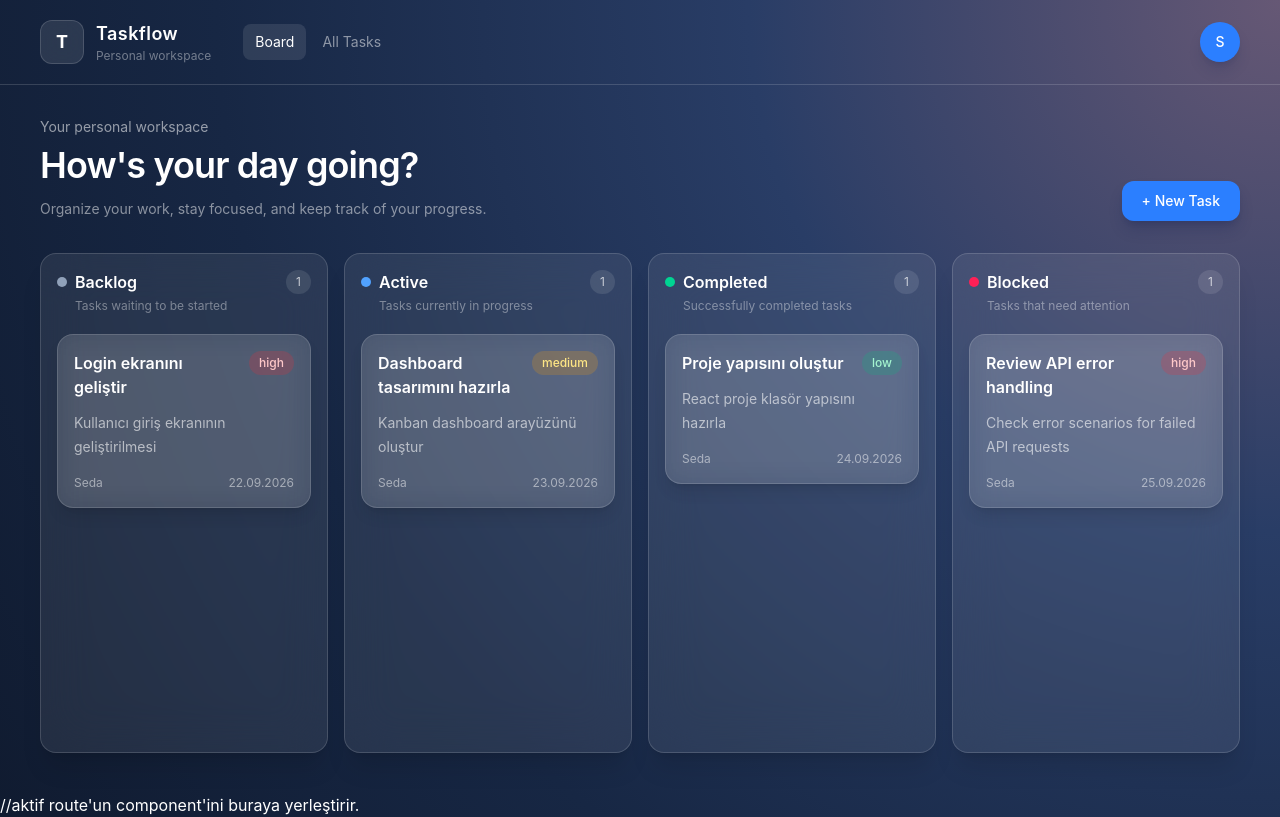
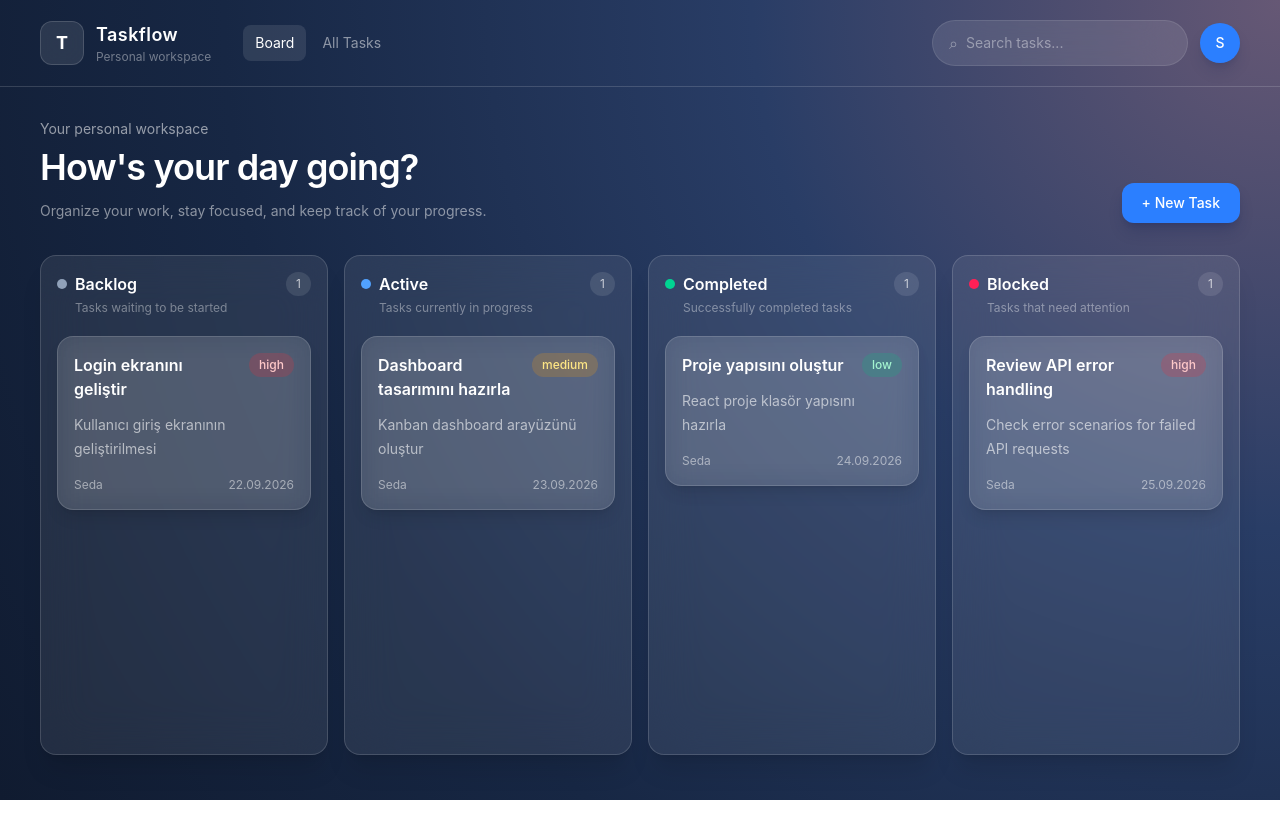
Before and after one commit to sedaahi/taskflow-kanban, a React (Vite) app: page / in a window 1280 px wide. Built offline with nearby package versions, Linux system fonts and the light colour scheme.

Commit message:
feat: Task search added

```diff
--- a/src/components/KanbanBoard.jsx
+++ b/src/components/KanbanBoard.jsx
@@ -1,8 +1,18 @@
 import { useSelector } from "react-redux";
 import KanbanColumn from "./KanbanColumn";
+import { filterTasksBySearch } from "../utils/taskUtils";
 
 const KanbanBoard = ({ onTaskClick }) => {
     const tasks = useSelector((state) => state.tasks.tasks);
+
+    const searchText = useSelector(
+        (state) => state.tasks.searchText
+    );
+
+    const filteredTasks = filterTasksBySearch(
+        tasks,
+        searchText
+    );
 
     const columns = [
         {
@@ -34,7 +44,7 @@ const KanbanBoard = ({ onTaskClick }) => {
     return (
         <div className="grid grid-cols-1 gap-4 md:grid-cols-2 xl:grid-cols-4">
             {columns.map((column) => {
-                const columnTasks = tasks.filter(
+                const columnTasks = filteredTasks.filter(
                     (task) => task.status === column.status
                 );
 
--- a/src/components/Layout.jsx
+++ b/src/components/Layout.jsx
@@ -2,13 +2,14 @@ import { Outlet } from "react-router-dom";
 import Navbar from "./Navbar";
 
 const Layout = () => {
-  return (
-    <main className="min-h-screen bg-[radial-gradient(circle_at_top_right,_#665875_0%,_#293d66_35%,_#172744_70%,_#101b30_100%)] text-white">
-      <Navbar />
+    return (
+        <main className="min-h-screen bg-[radial-gradient(circle_at_top_right,_#665875_0%,_#293d66_35%,_#172744_70%,_#101b30_100%)] text-white">
+            <Navbar />
 
-      <Outlet /> //aktif route'un component'ini buraya yerleştirir.
-    </main>
-  );
+            {/* //aktif route'un component'ini buraya yerleştirir. */}
+            <Outlet />
+        </main>
+    );
 };
 
 export default Layout;
--- a/src/components/Navbar.jsx
+++ b/src/components/Navbar.jsx
@@ -1,11 +1,18 @@
+import { useDispatch, useSelector } from "react-redux";
 import { NavLink } from "react-router-dom";
+import { setSearchText } from "../store/taskSlice";
 
 const Navbar = () => {
+  const dispatch = useDispatch();
+
+  const searchText = useSelector(
+    (state) => state.tasks.searchText
+  );
+
   const getNavLinkClass = ({ isActive }) =>
-    `rounded-lg px-3 py-2 text-sm transition ${
-      isActive
-        ? "bg-white/10 text-white"
-        : "text-white/50 hover:bg-white/[0.06] hover:text-white"
+    `rounded-lg px-3 py-2 text-sm transition ${isActive
+      ? "bg-white/10 text-white"
+      : "text-white/50 hover:bg-white/[0.06] hover:text-white"
     }`;
 
   return (
@@ -50,17 +57,21 @@ const Navbar = () => {
 
         {/* Right Side */}
         <div className="flex items-center gap-3">
-          {/* <div className="hidden w-64 items-center rounded-full border border-white/10 bg-white/10 px-4 py-2.5 backdrop-blur-xl lg:flex">
+          <div className="hidden w-64 items-center rounded-full border border-white/10 bg-white/10 px-4 py-2.5 backdrop-blur-xl lg:flex">
             <span className="mr-2 text-white/40">
               ⌕
             </span>
 
             <input
               type="text"
+              value={searchText}
+              onChange={(event) =>
+                dispatch(setSearchText(event.target.value))
+              }
               placeholder="Search tasks..."
               className="w-full bg-transparent text-sm text-white outline-none placeholder:text-white/40"
             />
-          </div> */}
+          </div>
 
           <div className="grid h-10 w-10 place-items-center rounded-full bg-blue-500 text-sm font-medium text-white shadow-lg shadow-blue-950/20">
             S
--- a/src/pages/AllTasksPage.jsx
+++ b/src/pages/AllTasksPage.jsx
@@ -1,8 +1,17 @@
 import { useSelector } from "react-redux";
+import { filterTasksBySearch } from "../utils/taskUtils";
 
 const AllTasksPage = () => {
+  const tasks = useSelector((state) => state.tasks.tasks);
 
-  const tasks = useSelector((state) => state.tasks.tasks);
+  const searchText = useSelector(
+    (state) => state.tasks.searchText
+  );
+
+  const filteredTasks = filterTasksBySearch(
+    tasks,
+    searchText
+  );
 
   const statusLabels = {
     pending: "Backlog",
@@ -26,9 +35,8 @@ const AllTasksPage = () => {
 
   return (
     <div className="mx-auto max-w-[1500px] px-6 py-8 lg:px-10">
+      {/* Page Header */}
       <div className="mb-8">
-
-
         <h1 className="text-3xl font-semibold">
           All Tasks
         </h1>
@@ -38,6 +46,7 @@ const AllTasksPage = () => {
         </p>
       </div>
 
+      {/* Tasks Table */}
       <div className="overflow-hidden rounded-2xl border border-white/15 bg-white/[0.08] backdrop-blur-xl">
         <div className="overflow-x-auto">
           <table className="w-full min-w-[800px] text-left">
@@ -66,11 +75,13 @@ const AllTasksPage = () => {
             </thead>
 
             <tbody>
-                {tasks.map((task) => (
+              {filteredTasks.length > 0 ? (
+                filteredTasks.map((task) => (
                   <tr
                     key={task.id}
                     className="border-b border-white/[0.07] transition last:border-0 hover:bg-white/[0.05]"
                   >
+                    {/* Task */}
                     <td className="px-5 py-4">
                       <p className="font-medium text-white">
                         {task.title}
@@ -81,6 +92,7 @@ const AllTasksPage = () => {
                       </p>
                     </td>
 
+                    {/* Status */}
                     <td className="px-5 py-4">
                       <span
                         className={`rounded-full px-3 py-1 text-xs ${
@@ -91,6 +103,7 @@ const AllTasksPage = () => {
                       </span>
                     </td>
 
+                    {/* Priority */}
                     <td className="px-5 py-4">
                       <span
                         className={`rounded-full px-3 py-1 text-xs capitalize ${
@@ -101,24 +114,48 @@ const AllTasksPage = () => {
                       </span>
                     </td>
 
+                    {/* Assignee */}
                     <td className="px-5 py-4 text-sm text-white/70">
                       {task.assignee}
                     </td>
 
+                    {/* Created Date */}
                     <td className="px-5 py-4 text-sm text-white/50">
                       {new Date(
                         task.createdAt
                       ).toLocaleDateString("en-GB")}
                     </td>
                   </tr>
-                ))}
+                ))
+              ) : (
+                /* Empty Search Result */
+                <tr>
+                  <td
+                    colSpan="5"
+                    className="px-5 py-12 text-center"
+                  >
+                    <p className="text-sm font-medium text-white/70">
+                      No tasks found.
+                    </p>
+
+                    <p className="mt-1 text-xs text-white/40">
+                      Try searching with a different keyword.
+                    </p>
+                  </td>
+                </tr>
+              )}
             </tbody>
           </table>
         </div>
       </div>
 
+      {/* Task Count */}
       <p className="mt-4 text-sm text-white/40">
-          {tasks.length} {tasks.length === 1 ? "task" : "tasks"} in total
+        {searchText.trim()
+          ? `${filteredTasks.length} of ${tasks.length} tasks shown`
+          : `${tasks.length} ${
+              tasks.length === 1 ? "task" : "tasks"
+            } in total`}
       </p>
     </div>
   );
--- a/src/store/taskSlice.js
+++ b/src/store/taskSlice.js
@@ -39,6 +39,7 @@ const initialState = {
             createdAt: "2026-09-25T11:00:00.000Z",
         },
     ],
+    searchText: "",
 };
 
 const taskSlice = createSlice({
@@ -81,6 +82,9 @@ const taskSlice = createSlice({
                 task.status = status;
             }
         },
+        setSearchText: (state, action) => {
+            state.searchText = action.payload;
+        },
     },
 });
 
@@ -89,6 +93,7 @@ export const {
     updateTask,
     deleteTask,
     updateTaskStatus,
+    setSearchText,
 } = taskSlice.actions;
 
 export default taskSlice.reducer;
--- /dev/null
+++ b/src/utils/taskUtils.js
@@ -0,0 +1,15 @@
+export const filterTasksBySearch = (tasks, searchText) => {
+  const search = searchText.trim().toLowerCase();
+
+  if (!search) {
+    return tasks;
+  }
+
+  return tasks.filter((task) => {
+    return (
+      task.title.toLowerCase().includes(search) ||
+      task.description.toLowerCase().includes(search) ||
+      task.assignee.toLowerCase().includes(search)
+    );
+  });
+};
```
Lines whose indentation alone changed are shown as unchanged.
